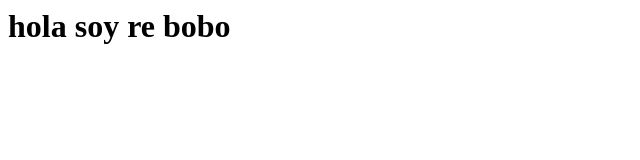
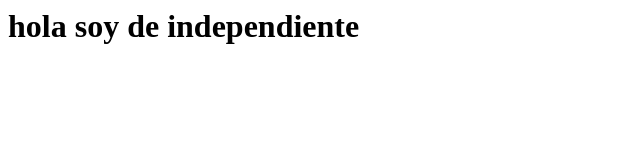
Before and after one commit to EmmanuelAraque/plataformas-moviles-entregas, a plain HTML site: page index.html in a window 1280 px wide. Shown: the whole page, without its empty margins (0-640 px from the left). Drawn offline with Linux system fonts and the light colour scheme.

Commit message:
Update index.html

```diff
--- a/index.html
+++ b/index.html
@@ -1,5 +1,5 @@
 <html>
   <head>
-    <h1> hola soy re bobo </h1>
+    <h1> hola soy de independiente </h1>
   </head>
 </html>
```
